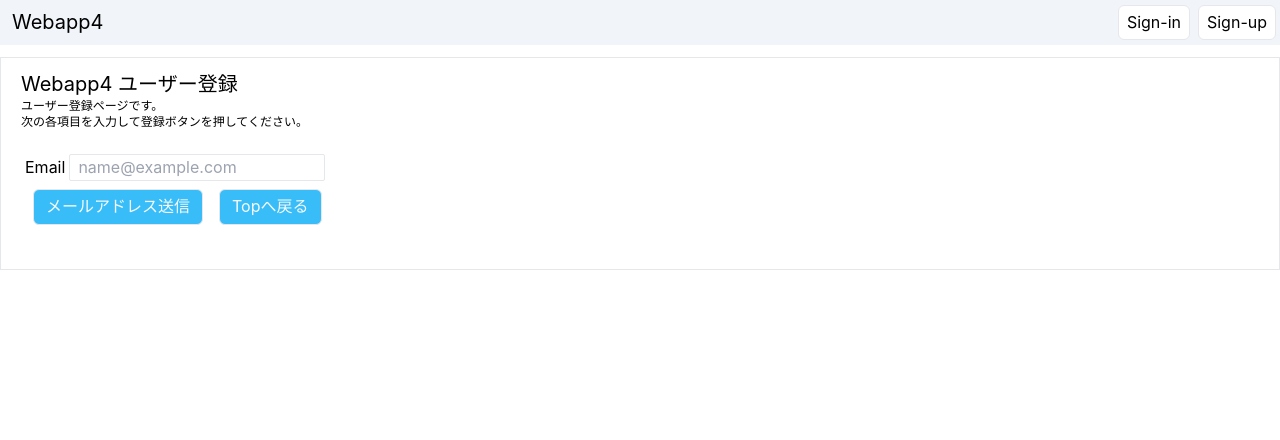
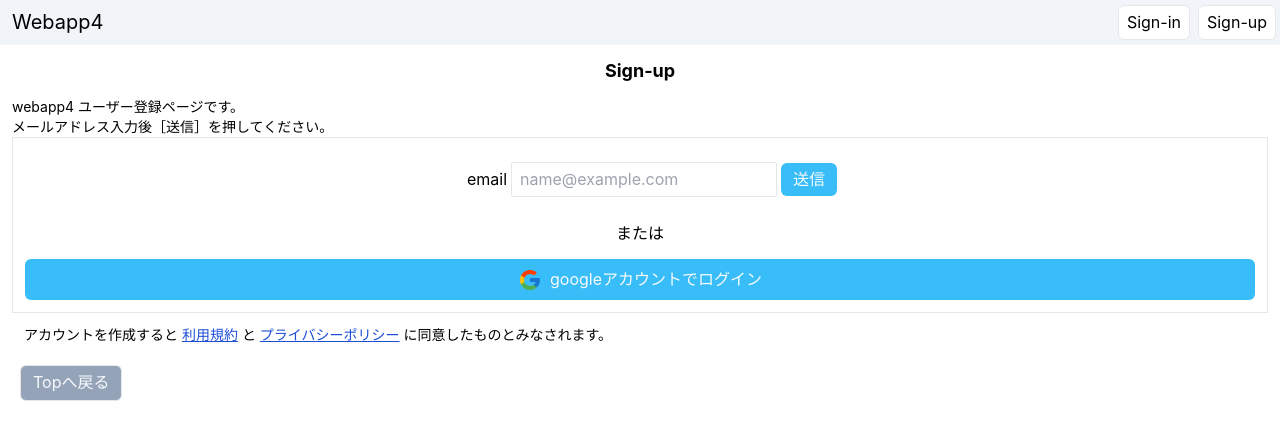
Before and after one commit to akinorina/webapp4_client, a Vue app: page /signup in a window 1280 px wide. Shown: the top 440 px of the page. Built offline with nearby package versions, Linux system fonts and the light colour scheme; no server answers; what @ckeditor/ckeditor5-vue would draw is missing.

Commit message:
Sign-in, Sign-up の雑多な修正

```diff
--- a/src/router/index.ts
+++ b/src/router/index.ts
@@ -98,7 +98,7 @@ const router = createRouter({
     {
       path: '/signin-google-redirect',
       name: 'sign-in-google-redirect',
-      component: () => import('../views/auth/SigninGoogleView.vue')
+      component: () => import('../views/auth/SigninGoogleRedirectView.vue')
     },
     {
       path: '/signout',
--- a/src/stores/auth.ts
+++ b/src/stores/auth.ts
@@ -76,15 +76,16 @@ export const useAuthStore = defineStore('auth', () => {
   }
 
   async function signInByGoogleRedirect(query: any) {
+    // access_token 設定
     if (query.access_token === 'no_user_from_google') {
       return false // Sign-in failure
     }
     axios.defaults.headers['Authorization'] = 'Bearer ' + query.access_token
 
-    // get profle
+    // profle情報取得
     const res2 = await getProfile()
 
-    // set Profile obj.
+    // profle情報設定
     profile.value.set({
       access_token: query.access_token,
       username: res2.data.username,
--- a/src/views/auth/ResetPasswordCompletionView.vue
+++ b/src/views/auth/ResetPasswordCompletionView.vue
@@ -14,8 +14,8 @@ const toSignin = () => {
 <template>
   <div class="container mx-auto">
     <div class="border p-3">
-      <h1 class="">ユーザー登録</h1>
-      <p class="">ユーザー登録が完了しました。</p>
+      <h1 class="font-bold">パスワード変更</h1>
+      <p class="">パスワード変更が完了しました。</p>
     </div>
 
     <div class="mt-2 border p-3">
--- a/src/views/auth/ResetPasswordInputView.vue
+++ b/src/views/auth/ResetPasswordInputView.vue
@@ -90,7 +90,7 @@ const submitForm = async () => {
 
         <div class="">
           <ButtonGeneral type="submit" class="m-2 rounded-md border px-2 py-1">
-            メールアドレス送信
+            パスワード変更
           </ButtonGeneral>
           <ButtonGeneral type="button" class="m-2 rounded-md border px-2 py-1" @click="toIndex">
             Topへ戻る
--- a/src/views/auth/SignUpView.vue
+++ b/src/views/auth/SignUpView.vue
@@ -3,13 +3,16 @@ import { onMounted, ref, watch } from 'vue'
 import { storeToRefs } from 'pinia'
 import { useUserStore } from '@/stores/user'
 import { useRouter } from 'vue-router'
+import { useAuthStore } from '@/stores/auth'
 import { AxiosError } from 'axios'
 import { digestMessage } from '@/lib/Functions'
 import InputEmail from '@/components/general/InputEmail.vue'
 import ButtonGeneral from '@/components/general/ButtonGeneral.vue'
+import googleIcon from '@/assets/images/google.png'
 
 // stores
 const router = useRouter()
+const authStore = useAuthStore()
 const userStore = useUserStore()
 const { user } = storeToRefs(userStore)
 
@@ -42,17 +45,23 @@ const submitForm = async () => {
     }
   }
 }
+
+const signInGoogle = () => {
+  authStore.signInByGoogle()
+}
 </script>
 
 <template>
   <div class="container mx-auto">
-    <div class="mt-3 border p-3">
-      <div class="px-2">
-        <div class="text-xl">Webapp4 ユーザー登録</div>
-        <p class="text-xs">
-          ユーザー登録ページです。<br />
-          次の各項目を入力して登録ボタンを押してください。
-        </p>
+    <div class="px-3">
+      <div class="">
+        <div class="m-3 text-center font-bold text-lg">
+          Sign-up
+        </div>
+        <div class="text-sm">
+          webapp4 ユーザー登録ページです。<br />
+          メールアドレス入力後［送信］を押してください。
+        </div>
       </div>
 
       <div v-if="showErrorAlert">
@@ -62,30 +71,46 @@ const submitForm = async () => {
         </div>
       </div>
 
-      <div class="my-3 p-3">
-        <form class="" novalidate @submit.prevent="submitForm">
-          <div class="">
-            <div class="">
-              <label for="email" class="">Email</label>
-              <input-email
-                id="email"
-                class="w-64"
-                placefolder="name@example.com"
-                v-model="userStore.unverifiedEmail"
-              />
-            </div>
-          </div>
+      <div class="border p-3">
+        <form class="w-full flex justify-center items-center m-3" novalidate @submit.prevent="submitForm">
+          <label for="email" class="">email</label>
+          <input-email
+            id="email"
+            class="min-w-40 py-1"
+            placefolder="name@example.com"
+            v-model="userStore.unverifiedEmail"
+          />
 
           <div class="">
-            <ButtonGeneral type="submit" class="m-2 rounded-md border px-2 py-1">
-              メールアドレス送信
-            </ButtonGeneral>
-            <ButtonGeneral type="button" class="m-2 rounded-md border px-2 py-1" @click="toIndex">
-              Topへ戻る
+            <ButtonGeneral type="submit" class="">
+              送信
             </ButtonGeneral>
           </div>
         </form>
+
+        <div class="w-full py-3 flex justify-center items-center">または</div>
+
+        <ButtonGeneral
+          class="w-full py-2 flex justify-center items-center"
+          @click="signInGoogle"
+        >
+        <!-- w-full -->
+          <img :src="googleIcon" class="me-2 w-6" />
+          googleアカウントでログイン
+        </ButtonGeneral>
       </div>
+
+      <div class="p-3 text-sm">
+        アカウントを作成すると
+        <a class="text-blue-700 underline" href="#" target="_blank">利用規約</a>
+        と
+        <a class="text-blue-700 underline" href="#" target="_blank">プライバシーポリシー</a>
+        に同意したものとみなされます。
+      </div>
+
+      <ButtonGeneral type="button" class="m-2 rounded-md bg-slate-400 border px-2 py-1" @click="toIndex">
+        Topへ戻る
+      </ButtonGeneral>
     </div>
   </div>
 </template>
--- a/src/views/auth/SigninView.vue
+++ b/src/views/auth/SigninView.vue
@@ -52,7 +52,7 @@ const signInGoogle = () => {
       <div class="m-0 max-w-96 mx-auto">
         <form @submit.prevent="submitSignin">
           <div class="m-3 text-center font-bold text-lg">
-            Sign-in をどうぞ
+            Sign-in
           </div>
 
           <div class="flex justify-center" v-if="showErrorMessage">
@@ -91,7 +91,7 @@ const signInGoogle = () => {
 
         <div class="my-3 w-full flex justify-center items-center">
           <ButtonGeneral
-            class="w-full rounded-lg bg-slate-200 text-black py-3 text-black hover:bg-slate-300"
+            class="w-full rounded-lg bg-slate-400 text-black py-3 text-black hover:bg-slate-500"
             @click="router.push({ name: 'reset-password' })"
           >
             <router-link :to="{ name: 'reset-password' }"> パスワードを忘れた場合 </router-link>
@@ -100,7 +100,7 @@ const signInGoogle = () => {
 
         <div class="my-3 w-full flex justify-center items-center">
           <ButtonGeneral
-            class="w-full rounded-lg bg-slate-200 text-black py-3 flex items-center justify-center"
+            class="w-full rounded-lg bg-slate-400 text-black py-3 flex items-center justify-center"
             @click="signInGoogle"
           >
             <img :src="googleIcon" class="me-2 w-6" />
```
Also changed, not shown: src/views/auth/SigninGoogleRedirectView.vue (renamed from src/views/auth/SigninGoogleView.vue).
